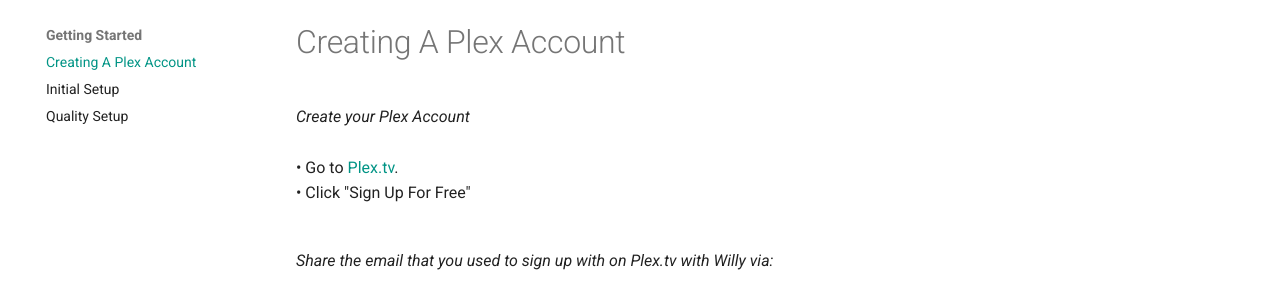
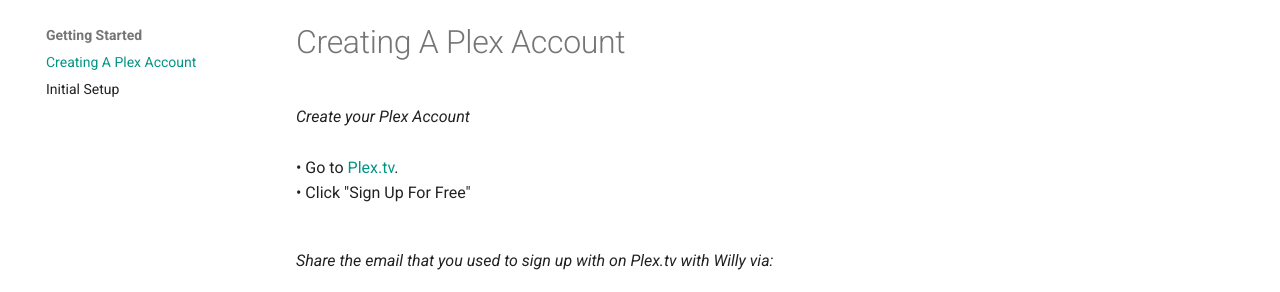
Before and after one commit to phishyphun/willystation, an MkDocs documentation site: the page built from docs/Getting Started/Create A Plex Account.md, in a window 1280 px wide. Shown: the part 124-416 px from the top of the page. Built offline with MkDocs 1.6.1 and Material for MkDocs 9.7.7, drawn with Linux system fonts in a browser that asks for light colours.

Commit message:
Remove 'Quality Setup' from Getting Started
Removed 'Quality Setup' section from the navigation.

```diff
--- a/mkdocs.yml
+++ b/mkdocs.yml
@@ -32,7 +32,6 @@
   - Getting Started:
     - Creating A Plex Account: Getting Started/Create A Plex Account.md
     - Initial Setup: Getting Started/Intial Setup.md
-    - Quality Setup: Getting Started/Quality Setup.md
   - Requesting Movies & TV Shows:
     - Requesting Movies & TV Shows: Request Movies & Shows/Requesting Movies & Shows.md
     - Adding Overseerr As An App: Request Movies & Shows/Adding Overseerr As An App.md
```
